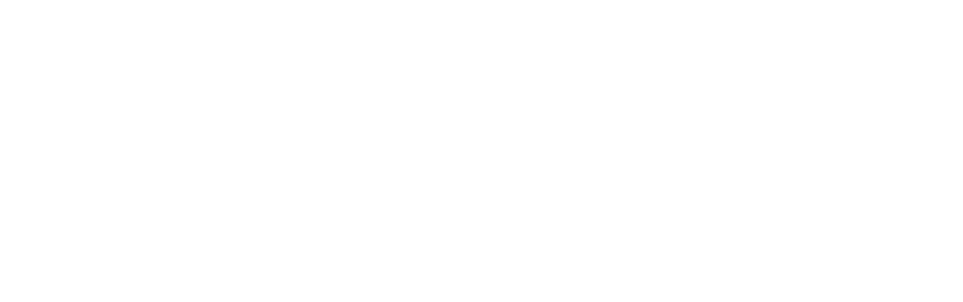
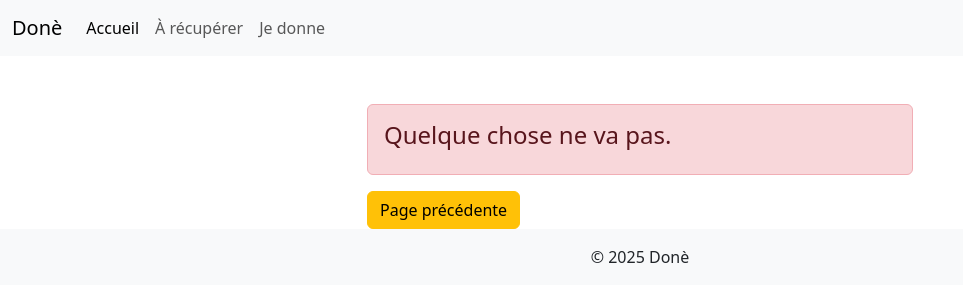
Before and after one commit to nantedev/fe-done, a React (Vite) app: page /error in a window 1280 px wide. Before the commit this address had no page. Shown: the top 302 px of the page, without its empty margins (0-963 px from the left). Built offline with nearby package versions, Linux system fonts and the light colour scheme.

Commit message:
✨ add error screen

```diff
--- a/src/App.jsx
+++ b/src/App.jsx
@@ -7,6 +7,9 @@
 import Edit from './screens/Edit'
 import axios from 'axios'
 import Boilerplate from './partials/Boilerplate'
+import ErrorScreen from './screens/ErrorScreen'
+
+
 
 axios.defaults.baseURL = "http://localhost:3001";
 
@@ -20,6 +23,7 @@
           <Route path="/dons/:id" element={<Show  />} />
           <Route path="/dons/:id/edit" element={<Edit />} />
           <Route path="/new" element={<New />} />
+          <Route path="/error" element={<ErrorScreen />} />
         </Route>
       </Routes>
     </BrowserRouter>
--- /dev/null
+++ b/src/screens/ErrorScreen.jsx
@@ -0,0 +1,19 @@
+import { useNavigate } from "react-router";
+
+const ErrorScreen = () => {
+  const navigate = useNavigate();
+  return (
+    <div className="row">
+      <div className="col-6 offset-3">
+        <div className="alert alert-danger" role="alert">
+          <h4 className="alert-heading">Quelque chose ne va pas.</h4>
+        </div>
+        <button className="btn btn-warning" onClick={() => navigate(-1)}>
+          Page précédente
+        </button>
+      </div>
+    </div>
+  );
+};
+
+export default ErrorScreen;
```
